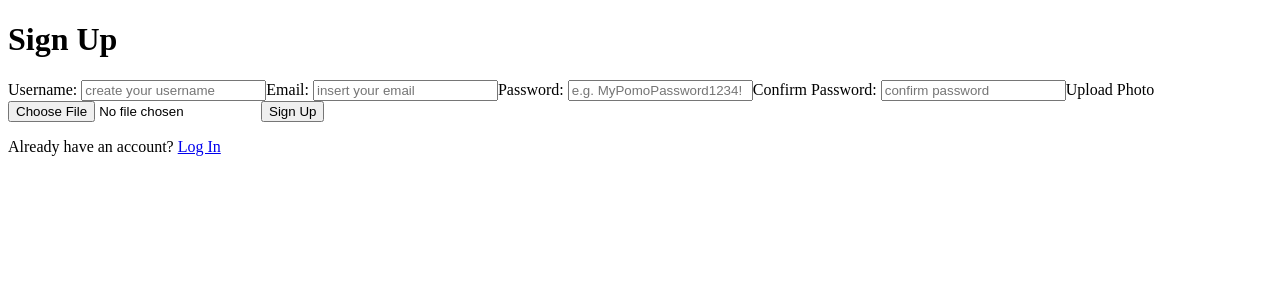
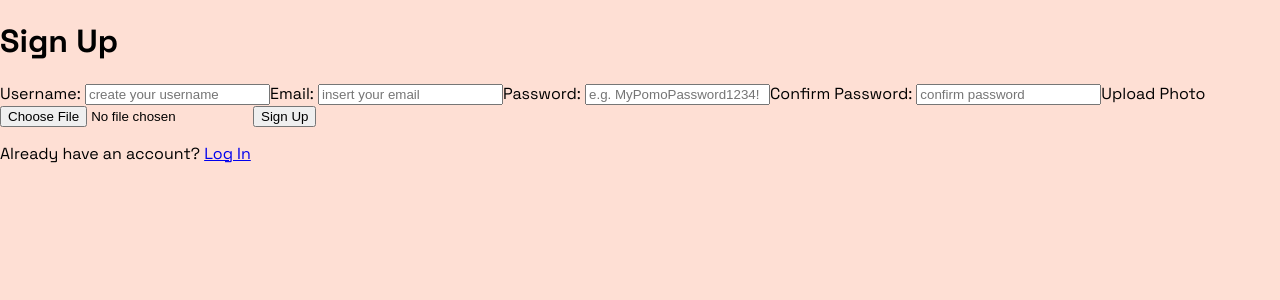
Before and after one commit to antotot04/AppStudio, an Angular app in the folder frontend/: page /signup in a window 1280 px wide. Shown: the top 300 px of the page. Built offline with nearby package versions, Linux system fonts and the light colour scheme.

Commit message:
first global CSS

```diff
--- a/frontend/src/app/pomodoro-timer/pomodoro-timer.html
+++ b/frontend/src/app/pomodoro-timer/pomodoro-timer.html
@@ -16,7 +16,7 @@
     />
 </button>
 
-<div class="pop-up-container">
+<div>
     @if(onPopUpState() === "settings"){
         <app-timer-settings [username]="this.username" (exitEvent)="onPopUpExit($event)" (userSettingsEvent)="onUserSettings($event)"></app-timer-settings>
     }@else if(onPopUpState() === "leaderboard"){
--- a/frontend/src/app/profile-page/profile-page.html
+++ b/frontend/src/app/profile-page/profile-page.html
@@ -1,5 +1,5 @@
 <div>
-    <button (click)="onExit()">
+    <button class="exit-pop-up-btn" (click)="onExit()">
         <img
             src="/exit.svg"
             width="50"
--- a/frontend/src/index.html
+++ b/frontend/src/index.html
@@ -5,8 +5,10 @@
   <title>Pomo</title>
   <base href="/">
   <meta name="viewport" content="width=device-width, initial-scale=1">
-  <!-- TODO: put icon image -->
-  <link rel="icon" type="image/x-icon" href="">
+  <link rel="icon" type="image/x-icon" href="/PomoFavicon.svg">
+  <link rel="preconnect" href="https://fonts.googleapis.com">
+  <link rel="preconnect" href="https://fonts.gstatic.com" crossorigin>
+  <link href="https://fonts.googleapis.com/css2?family=Space+Grotesk:wght@300..700&display=swap" rel="stylesheet">
 </head>
 <body>
   <app-root></app-root>
--- a/frontend/src/styles.css
+++ b/frontend/src/styles.css
@@ -1 +1,32 @@
-/* You can add global styles to this file, and also import other style files */
+body {
+    padding: 0px;
+    border: 0px;
+    margin: 0px;
+    min-height: 100vh;
+    font-family: "Space Grotesk", sans-serif;
+    font-optical-sizing: auto;
+    font-style: normal;
+    background-color: #FEDFD4;
+    overflow: scroll;
+}
+
+.pop-up-container{
+    position: fixed;
+    top: 50%;
+    left: 50%;
+    transform: translate(-50%, -50%);
+    width: 1200px;
+    height: 600px;
+    background-color: #D9D9D9;
+    border: 2px solid black;
+    border-radius: 10px;
+    box-shadow: 5px 5px 8px rgba(0, 0, 0, 0.250);
+}
+
+.exit-pop-up-btn{
+    background: none;
+    border: none;
+    margin-top: 10px;
+    margin-left: 10px;
+    cursor: pointer;
+}
```
Also changed, not shown: frontend/public/PomoFavicon.svg (added).
